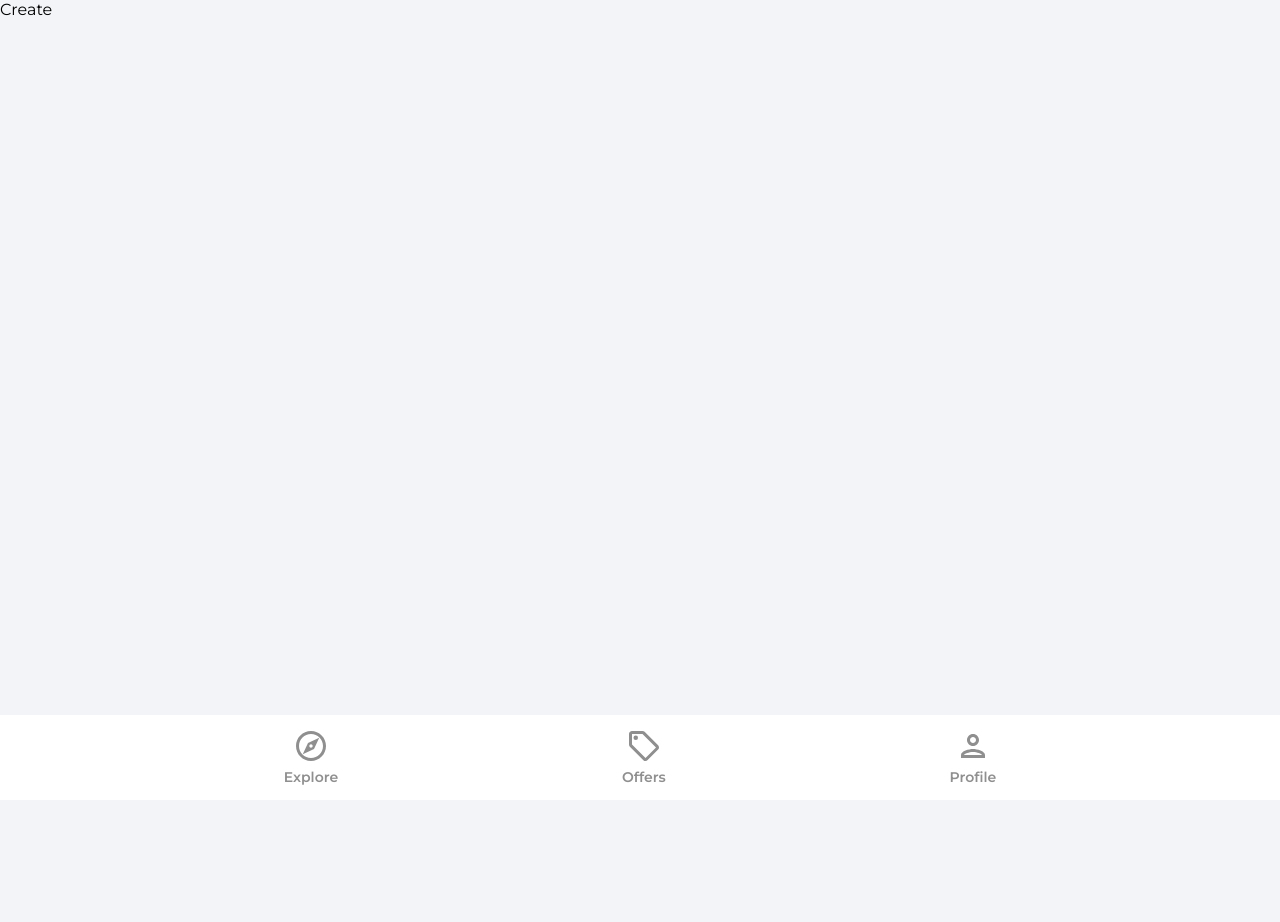
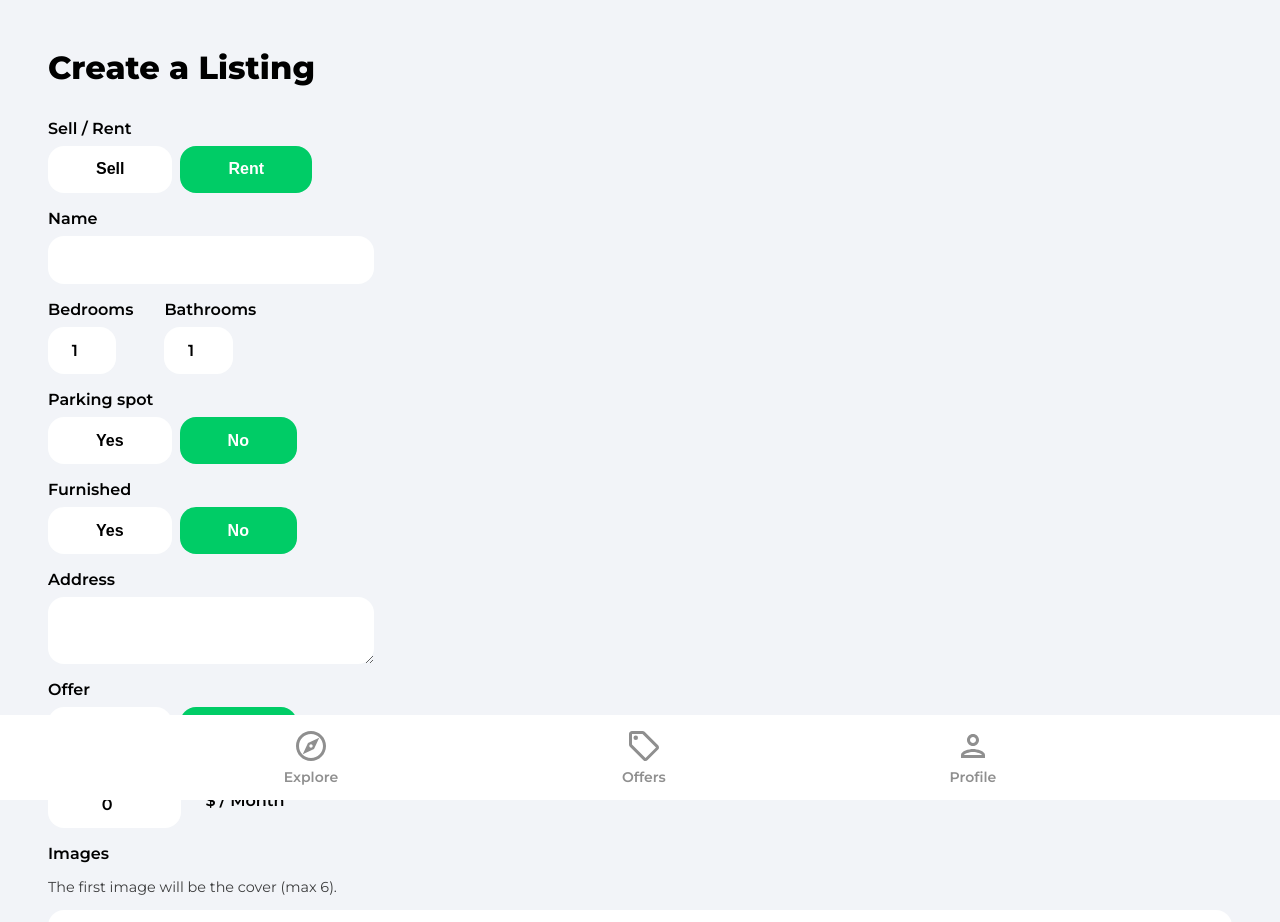
Before and after one commit to garrettdurbin/house-marketplace-app, a React (Create React App) app: page /create-listing in a window 1280 px wide. Shown: the top 922 px of the page. Before the commit the page ends 800 px from the top, so only its background shows below. Built offline with nearby package versions, Linux system fonts and the light colour scheme; no server answers; sample sign-in values are in the browser's storage.

Commit message:
Added Form to CreateListing

```diff
--- a/src/pages/CreateListing.jsx
+++ b/src/pages/CreateListing.jsx
@@ -22,6 +22,22 @@
     longitude: 0
   })
 
+  const {
+    type,
+    name,
+    bedrooms,
+    bathrooms,
+    parking,
+    furnished,
+    address,
+    offer,
+    regularPrice,
+    discountedPrice,
+    images,
+    latitude,
+    longitude,
+  } = formData
+
   const auth = getAuth()
   const navigate = useNavigate()
   const isMounted = useRef(true)
@@ -43,14 +59,276 @@
     // eslint-disable-next-line react-hooks/exhaustive-deps
   }, [isMounted])
 
+  const onSubmit = (e) => {
+    e.preventDefault()
+    console.log(formData)
+  }
+
+  const onMutate = (e) => {
+    let boolean = null
+
+    if (e.target.value === 'true') {
+      boolean = true
+    }
+    if (e.target.value === 'false') {
+      boolean = false
+    }
+
+    // Files
+    if (e.target.files) {
+      setFormData((prevState) => ({
+        ...prevState,
+        images: e.target.files
+      }))
+    }
+
+    // Text/Booleans/Numbers
+    if (!e.target.files) {
+      setFormData((prevState) => ({
+        ...prevState,
+        [e.target.id]: boolean ?? e.target.value,
+      }))
+    }
+  }
 
   if (loading) {
     return <Spinner />
   }
 
   return (
-    <div>
-      Create
+    <div className='profile'>
+      <header>
+        <p className="pageHeader">Create a Listing</p>
+      </header>
+
+      <main>
+        <form onSubmit={onSubmit}>
+          <label className="formLabel">Sell / Rent</label>
+          <div className="formButtons">
+            <button
+              type='button'
+              className={type === 'sale' ? 'formButtonActive' : 'formButton'}
+              id='type'
+              value='sale'
+              onClick={onMutate}
+            >
+              Sell
+            </button>
+            <button
+              type='button'
+              className={type === 'rent' ? 'formButtonActive' : 'formButton'}
+              id='type'
+              value='rent'
+              onClick={onMutate}
+            >
+              Rent
+            </button>
+          </div>
+
+          <label className='formLabel'>Name</label>
+          <input
+            className='formInputName'
+            type="text"
+            id='name'
+            value={name}
+            onChange={onMutate}
+            maxLength='32'
+            minLength='10'
+            required
+          />
+
+
+          <div className="formRooms flex">
+            <div>
+              <label className="formLabel">Bedrooms</label>
+              <input
+                className="formInputSmall"
+                type="number"
+                id="bedrooms"
+                value={bedrooms}
+                onChange={onMutate}
+                min='1'
+                max='50'
+                required
+              />
+            </div>
+            <div>
+              <label className="formLabel">Bathrooms</label>
+              <input
+                className="formInputSmall"
+                type="number"
+                id="bathrooms"
+                value={bathrooms}
+                onChange={onMutate}
+                min='1'
+                max='50'
+                required
+              />
+            </div>
+          </div>
+
+          <label className='formLabel'>Parking spot</label>
+          <div className="formButtons">
+            <button
+              className={parking ? 'formButtonActive' : 'formButton'}
+              type='button'
+              id='parking'
+              value={true}
+              onClick={onMutate}
+              min='1'
+              max='50'
+            >
+              Yes
+            </button>
+            <button
+              className={
+                !parking && parking !== null ? 'formButtonActive' : 'formButton'
+              }
+              type='button'
+              id='parking'
+              value={false}
+              onClick={onMutate}
+            >
+              No
+            </button>
+          </div>
+
+          <label className='formLabel'>Furnished</label>
+          <div className="formButtons">
+            <button
+              className={furnished ? 'formButtonActive' : 'formButton'}
+              type='button'
+              id='furnished'
+              value={true}
+              onClick={onMutate}
+            >
+              Yes
+            </button>
+            <button
+              className={
+                !furnished && furnished !== null ? 'formButtonActive' : 'formButton'
+              }
+              type='button'
+              id='furnished'
+              value={false}
+              onClick={onMutate}
+            >
+              No
+            </button>
+          </div>
+
+          <label className='formLabel'>Address</label>
+          <textarea
+            className='formInputAddress'
+            type='text'
+            id="address"
+            value={address}
+            onChange={onMutate}
+            required
+          />
+
+          {!geolocationEnabled && (
+            <div className="formLatLng flex">
+              <div>
+                <label className='formLabel'>Latitude</label>
+                <input
+                  className="formInputSmall"
+                  type='number'
+                  id='latitude'
+                  value={latitude}
+                  onChange={onMutate}
+                  required
+                />
+              </div>
+              <div>
+                <label className='formLabel'>Longitude</label>
+                <input
+                  className="formInputSmall"
+                  type='number'
+                  id='longitude'
+                  value={longitude}
+                  onChange={onMutate}
+                  required
+                />
+              </div>
+            </div>
+          )}
+
+          <label className='formLabel'>Offer</label>
+          <div className="formButtons">
+            <button
+              className={offer ? 'formButtonActive' : 'formButton'}
+              type='button'
+              id='offer'
+              value={true}
+              onClick={onMutate}
+            >
+              Yes
+            </button>
+            <button
+              className={
+                !offer && offer !== null ? 'formButtonActive' : 'formButton'
+              }
+              type='button'
+              id='offer'
+              value={false}
+              onClick={onMutate}
+            >
+              No
+            </button>
+          </div>
+
+          <label className="formlabel">Regular Price</label>
+          <div className="formPriceDiv">
+            <input
+              className='formInputSmall'
+              type="number"
+              id='regularPrice'
+              value={regularPrice}
+              onChange={onMutate}
+              min='50'
+              max='750000000'
+            />
+            {type === 'rent' && (
+              <p className='formPriceText'>$ / Month</p>
+            )}
+          </div>
+
+          {offer && (
+            <>
+              <label className='formLabel'>Discounted Price</label>
+              <input
+                className='formInputSmall'
+                type='number'
+                id='discountedPrice'
+                value={discountedPrice}
+                onChange={onMutate}
+                min='50'
+                max='750000000'
+                required={offer}
+              />
+            </>
+          )}
+
+          <label className='formLabel'>Images</label>
+          <p className='imagesInfo'>
+            The first image will be the cover (max 6).
+          </p>
+          <input
+            className='formInputFile'
+            type='file'
+            id='images'
+            onChange={onMutate}
+            max='6'
+            accept='.jpg,.png,.jpeg'
+            multiple
+            required
+          />
+          <button type='submit' className="primaryButton createListingButton">
+            Create Listing
+          </button>
+        </form>
+      </main>
     </div>
   )
 }
```
